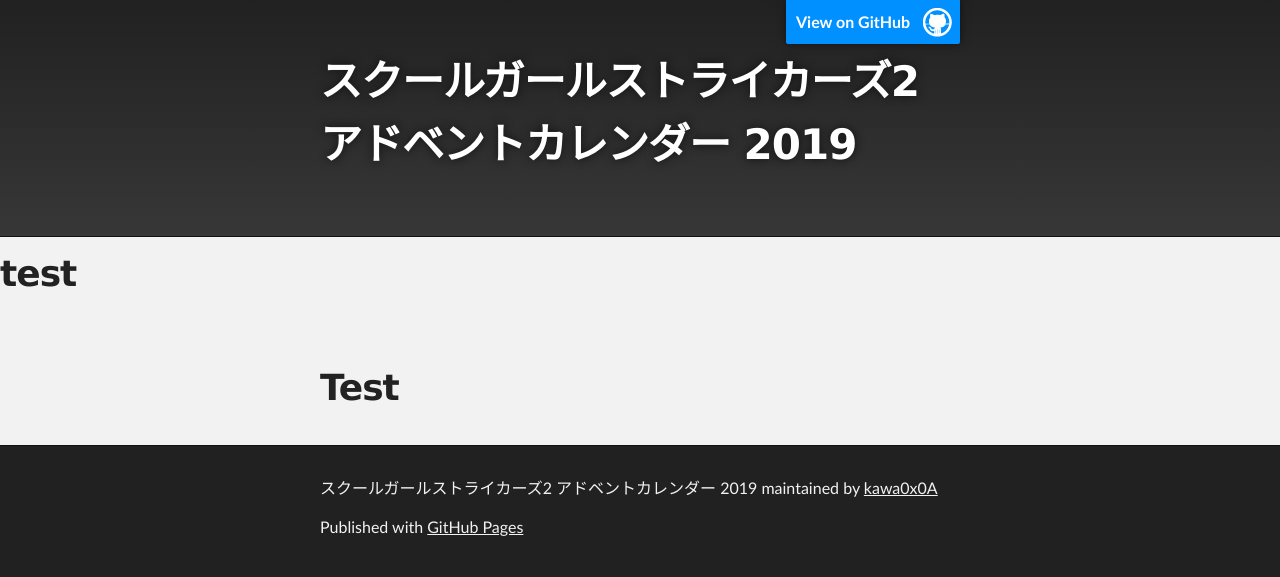
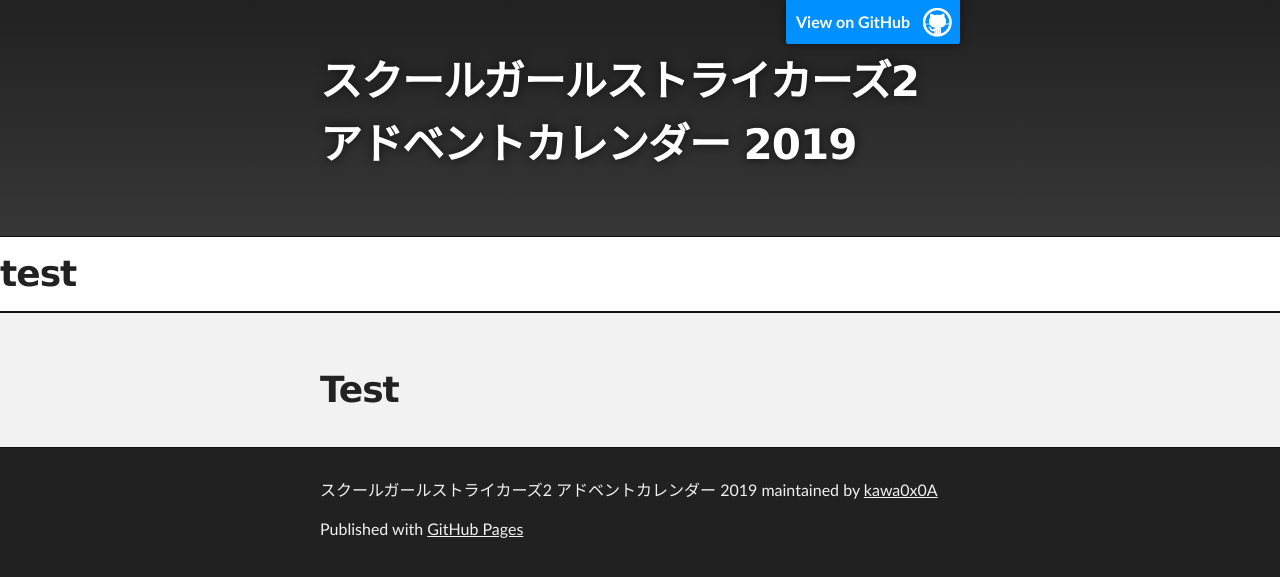
Before and after one commit to kawa0x0A/SchoolGirlStrikersAdventCalendar2019, a Jekyll site: the page built from _posts/2019-12-01-Introduction.md, in a window 1280 px wide. Shown: the top 577 px of the page. Built offline with Jekyll 4.4.1, drawn with Linux system fonts in a browser that asks for light colours; the repository's description, which GitHub fills in, is left out.

Commit message:
Update post.html

```diff
--- a/_layouts/post.html
+++ b/_layouts/post.html
@@ -31,9 +31,10 @@
     </div>
 
     <!-- MAIN CONTENT -->
-
+    <div id="main_title" class="outer">
+      <h1>{{ page.title }}</h1>
+    </div>
     <div id="main_content_wrap" class="outer">
-      <h1>{{ page.title }}</h1>
       <section id="main_content" class="inner">
         {{ content }}
       </section>
```
